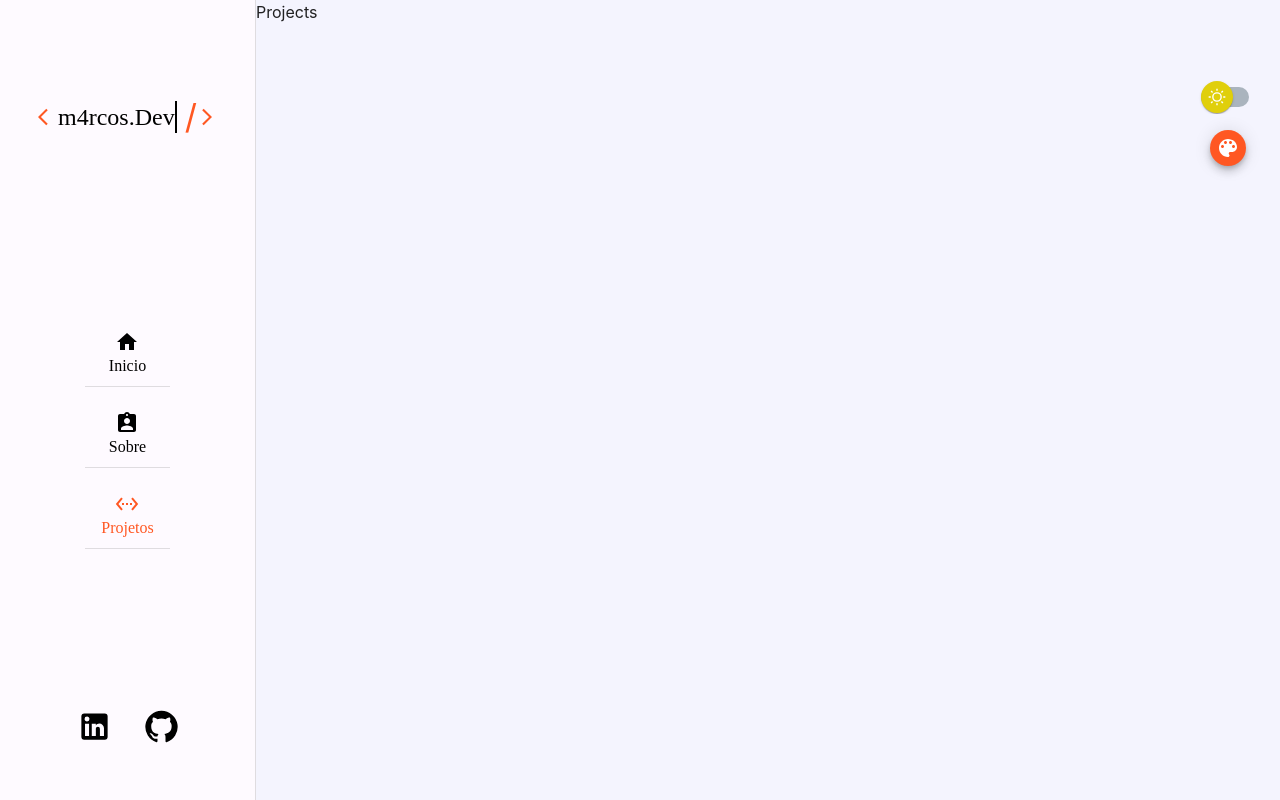
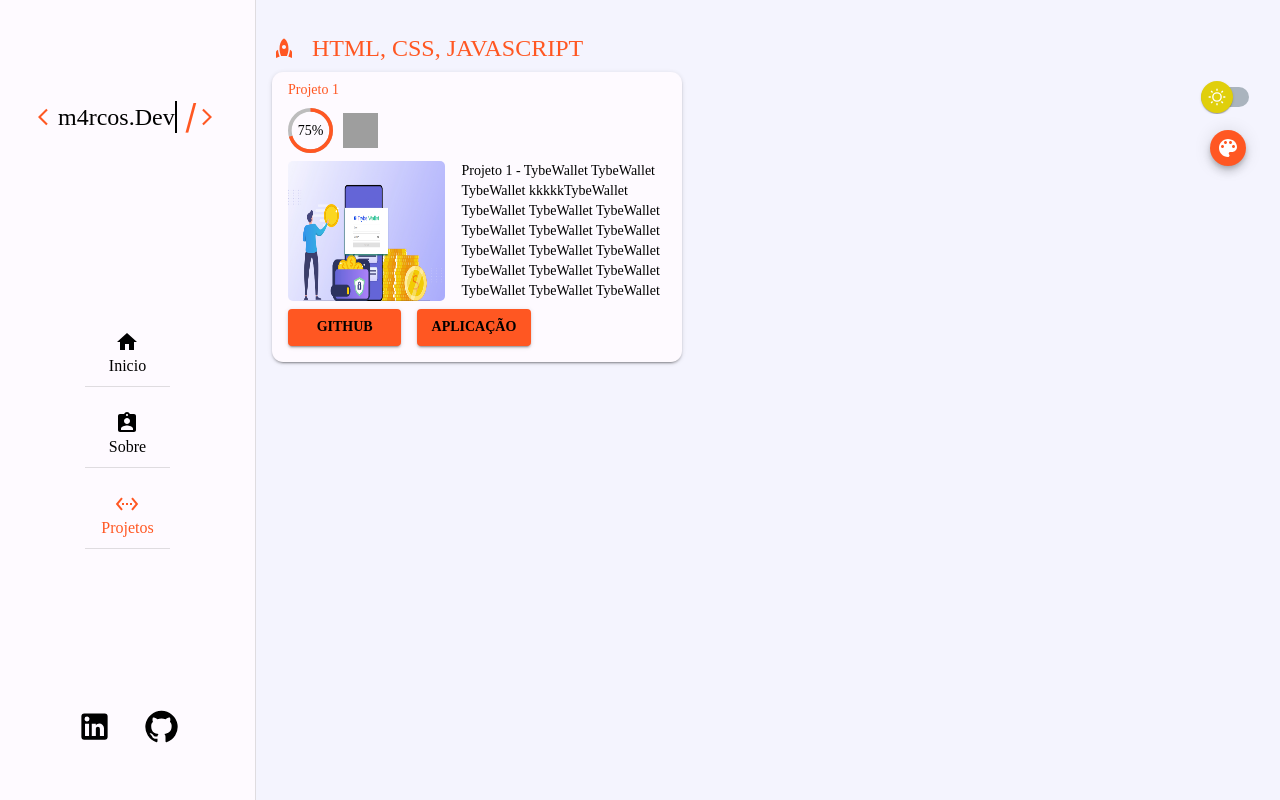
Before and after one commit to m4rcos-dev/m4rcos-dev.github.io, a React (Create React App) app in the folder portfolio/: page /projects in a window 1280 px wide. Built offline with nearby package versions, Linux system fonts and the light colour scheme; grey boxes are pictures that could not be loaded; a small style sheet from the web is missing.

Commit message:
Cria component CardProjectVanila

```diff
--- a/portfolio/package.json
+++ b/portfolio/package.json
@@ -3,9 +3,10 @@
   "version": "0.1.0",
   "private": true,
   "dependencies": {
-    "@emotion/react": "^11.10.0",
-    "@emotion/styled": "^11.10.0",
+    "@emotion/react": "^11.10.4",
+    "@emotion/styled": "^11.10.4",
     "@mui/icons-material": "^5.8.4",
+    "@mui/joy": "^5.0.0-alpha.46",
     "@mui/lab": "^5.0.0-alpha.99",
     "@mui/material": "^5.10.5",
     "@testing-library/jest-dom": "^5.16.4",
--- /dev/null
+++ b/portfolio/src/components/CardProjectsVanila.js
@@ -0,0 +1,146 @@
+import { Box, Button, Typography } from '@mui/material'
+import RocketIcon from '@mui/icons-material/Rocket';
+import React, { Component } from 'react'
+import { connect } from 'react-redux';
+import theme from '../style/Theme';
+import ImageProjeto1 from '../assets/Projeto1.png'
+import IconsProgress from './IconsProgress';
+
+class CardProjectsVanila extends Component {
+  render() {
+    const { colorChange, currentTheme, currentScreen } = this.props;
+    const { breakpoints: { values } } = theme;
+    const currentTypographyColor = currentTheme === 'dark' ? 'white' : 'black'
+    const currentTypographySize = currentScreen.width <= values.md2 ? 'body2' : 'h7';
+    const currentTypographyTitleSize = currentScreen.width <= values.md2 ? 'h5' : 'h4';
+    const currentIconTitleSize = currentScreen.width <= values.md2 ? 'medium' : 'large';
+    return (
+      <Box sx={{
+        width: '40%',
+        m: '2rem 1rem 0rem 1rem',
+      }}>
+
+        <Box sx={{
+          display: 'flex',
+          justifyContent: 'center',
+          alignItems: 'center'
+        }}>
+          <RocketIcon sx={{ color: colorChange }} fontSize={currentIconTitleSize} />
+          <Typography
+            variant={currentTypographyTitleSize}
+            fontFamily='Hack'
+            sx={{
+              width: '100%',
+              m: '0rem 0rem 0rem 1rem',
+              color: colorChange,
+            }}>
+            HTML, CSS, JAVASCRIPT
+          </Typography>
+        </Box>
+
+        <Box sx={{
+          width: '100%',
+          height: 'auto',
+          m: '0.5rem 0rem 0rem 0rem',
+          p: '0rem 1rem 1rem 0rem',
+          display: 'flex',
+          flexDirection: 'column',
+          bgcolor: `primary.${currentTheme}`,
+          borderRadius: '0.7rem',
+          boxShadow: '2'
+        }}
+        >
+
+          <Typography
+            variant={currentTypographySize}
+            fontFamily='Hack'
+            sx={{
+              width: '100%',
+              m: '0.5rem 0rem 0rem 1rem',
+              color: colorChange,
+            }}>
+            Projeto 1
+          </Typography>
+          <IconsProgress />
+
+          <Box
+            sx={{
+              width: '100%',
+              display: 'flex',
+            }}
+          >
+            <img
+              src={ImageProjeto1}
+              alt='projeto1'
+              style={{
+                margin: '0.5rem 0rem 0rem 1rem',
+                width: '40%',
+                height: 'auto',
+                borderRadius: '5px',
+              }}
+            />
+            <Typography
+              variant='body2'
+              fontFamily='Hack'
+              sx={{
+                width: '100%',
+                m: '0.5rem 0rem 0rem 1rem',
+                color: currentTypographyColor,
+              }}>
+              Projeto 1 - TybeWallet TybeWallet TybeWallet kkkkkTybeWallet TybeWallet TybeWallet TybeWallet TybeWallet TybeWallet TybeWallet TybeWallet TybeWallet TybeWallet TybeWallet TybeWallet TybeWallet TybeWallet TybeWallet TybeWallet
+            </Typography>
+          </Box>
+
+          <Box
+          sx={{
+            m: '0.5rem 0rem 0rem 1rem',
+            widht: '100%',
+            display: 'flex',
+          }}
+          >
+            <Button
+              variant="contained"
+              sx={{
+                width: '30%',
+                m: '0rem 1rem 0rem 0rem',
+                bgcolor: colorChange,
+                color: currentTypographyColor,
+                fontFamily: 'Hack',
+                fontWeight: 'bolder',
+                '&:hover': {
+                  bgcolor: colorChange,
+                }
+              }}>GitHub</Button>
+            <Button
+              variant="contained"
+              sx={{
+                width: '30%',
+                bgcolor: colorChange,
+                color: currentTypographyColor,
+                fontFamily: 'Hack',
+                fontWeight: 'bolder',
+                '&:hover': {
+                  bgcolor: colorChange,
+                }
+              }}>Aplicação
+            </Button>
+          </Box>
+
+        </Box>
+
+      </Box>
+    )
+  }
+}
+
+const mapStateToProps = (state) => ({
+  ...state.themeChange,
+  ...state.colorChange,
+  ...state.currentScreen,
+  ...state.activeTransition,
+});
+
+// export default CardProjectsVanila
+
+// ======export Redux=======
+export default connect(mapStateToProps)(CardProjectsVanila);
--- a/portfolio/src/components/ExperienceTimeLine.js
+++ b/portfolio/src/components/ExperienceTimeLine.js
@@ -62,12 +62,12 @@ class ExperienceTimeLine extends Component {
 
         <BoxCustomBg
           sx={{
-            height: '1238px',
+            height: '1220px',
             m: '0.5rem 0rem 2rem 0rem',
             p: '0rem 0rem 1rem 0rem',
             bgcolor: `primary.${currentTheme}`,
             borderRadius: '0.7rem',
-            boxShadow: '2'
+            boxShadow: '2',
           }}
         >
           {dataExperienceTimeLine().body.map((academic) => (
--- /dev/null
+++ b/portfolio/src/components/IconsProgress.js
@@ -0,0 +1,101 @@
+import { Box, CircularProgress, Typography } from '@mui/material'
+import React, { Component } from 'react'
+import { connect } from 'react-redux';
+import { dataAvatarCardAbout } from '../data/dataPageAbout'
+
+class IconsProgress extends Component {
+  render() {
+    const { colorChange, currentTheme } = this.props;
+    const currentTypographyColor = currentTheme === 'dark' ? 'white' : 'black'
+    return (
+      <Box
+        sx={{
+          m: '0.5rem 0rem 0rem 1rem',
+          display: 'flex',
+          alignItems: 'center',
+        }}
+      >
+
+        <Box sx={{
+          position: 'relative',
+          display: 'inline-flex',
+          width: '45px',
+          height: '45px',
+          m: '0rem 0.6rem 0rem 0rem',
+        }}>
+          <CircularProgress
+            variant="determinate"
+            value={100}
+            size='45px'
+            sx={{
+              color: 'grey.400',
+            }}
+          />
+          <Box
+            sx={{
+              top: 0,
+              left: 0,
+              bottom: 0,
+              right: 0,
+              position: 'absolute',
+              display: 'flex',
+              alignItems: 'center',
+              justifyContent: 'center',
+            }}
+          >
+            <Typography
+              variant='body2'
+              fontFamily='Hack'
+              sx={{
+                color: currentTypographyColor,
+              }}
+            >
+              75%
+            </Typography>
+          </Box>
+          <Box
+            sx={{
+              top: 0,
+              left: 0,
+              bottom: 0,
+              right: 0,
+              position: 'absolute',
+              display: 'flex',
+              alignItems: 'center',
+              justifyContent: 'center',
+            }}
+          >
+            <CircularProgress
+              variant="determinate"
+              value={70}
+              size='45px'
+              sx={{
+                color: colorChange,
+              }}
+            />
+          </Box>
+        </Box>
+        <img
+          alt='icon'
+          src={dataAvatarCardAbout().icosTechnologies[2].src}
+          style={{
+            width: '35px',
+            height: '35px',
+          }} />
+      </Box>
+    )
+  }
+}
+
+const mapStateToProps = (state) => ({
+  ...state.themeChange,
+  ...state.colorChange,
+  ...state.currentScreen,
+  ...state.activeTransition,
+});
+
+
+// export default IconsProgress;
+
+// ======export Redux=======
+export default connect(mapStateToProps)(IconsProgress);
--- a/portfolio/src/data/dataPageAbout.js
+++ b/portfolio/src/data/dataPageAbout.js
@@ -1,4 +1,3 @@
-import LibraryBooksIcon from '@mui/icons-material/LibraryBooks';
 import ComputerIcon from '@mui/icons-material/Computer';
 // import LogoHtml from '../assets/logoHtml.svg'
 // import LogoCss from '../assets/logoCss.svg'
@@ -10,14 +9,15 @@ import LogoMaterialUI from '../assets/logoMaterialUI.svg'
 // import LogoBash from '../assets/logoBash.svg'
 import AvatarImg from '../assets/avatarImg.png'
 import SchoolIcon from '@mui/icons-material/School';
-import AssignmentIndIcon from '@mui/icons-material/AssignmentInd';
+import BusinessIcon from '@mui/icons-material/Business';
+import BadgeIcon from '@mui/icons-material/Badge';
 import { v4 as uuidv4 } from 'uuid';
 
 export const dataAvatarCardAbout = (colorIcon, sizeIcon) => {
   return {
     avatarImage: AvatarImg,
     title1: 'Bio',
-    icon1: <LibraryBooksIcon sx={{ color: colorIcon }} fontSize={sizeIcon} />,
+    icon1: <BadgeIcon sx={{ color: colorIcon }} fontSize={sizeIcon} />,
     text1: `Fascinado por desafio, encontrei na (TI) a área ideal, estudando e trabalhando na área desde os 15 anos de idade, já foi professor, técnico em informática, empreendedor, técnico em eletrônica e reparo em celulares, streamer, criador de conteúdo digital, e atualmente desenvolvedor Front-End cursando Back-end e almejando o desenvolvimento Full Stack.
     Mineiro, nascido em 93, casado, pai de dois filhos que me motivam todos os dias a dar o meu máximo e claro um sonhador correndo atrás de seus objetivos....
     Precisa de um DEV? Vamos trabalhar juntos....`,
@@ -147,7 +147,7 @@ export const dataExperienceTimeLine = (colorIcon, sizeIcon) => {
   return {
     head: [
       {
-        icon: <AssignmentIndIcon sx={{ color: colorIcon, }} fontSize={sizeIcon} />,
+        icon: <BusinessIcon sx={{ color: colorIcon, }} fontSize={sizeIcon} />,
         title: 'Experiência Profissionais',
       }
     ],
--- a/portfolio/src/index.js
+++ b/portfolio/src/index.js
@@ -6,7 +6,7 @@ import { CssBaseline, ThemeProvider } from '@mui/material'
 import theme from './style/Theme';
 import { BrowserRouter } from 'react-router-dom'
 import { Provider } from 'react-redux';
-import store from './redux/store/store'
+import store from './redux/store/store';
 
 const root = ReactDOM.createRoot(document.getElementById('root'));
 root.render(
--- a/portfolio/src/pages/Projects.js
+++ b/portfolio/src/pages/Projects.js
@@ -1,4 +1,4 @@
-import { Box, Typography } from "@mui/material";
+import { Box } from "@mui/material";
 import React from "react";
 import Slide from '@mui/material/Slide'
 import theme from "../style/Theme";
@@ -7,6 +7,7 @@ import theme from "../style/Theme";
 import { connect } from 'react-redux'
 import { currentUrl } from "../redux/actions/currentUrl";
 import { activeTransition } from "../redux/actions/activeTransition";
+import CardProjectsVanila from "../components/CardProjectsVanila";
 
 class Projects extends React.Component {
   componentDidMount() {
@@ -35,12 +36,12 @@ class Projects extends React.Component {
           <Box
             sx={{
               width: '100%',
-              height: '100vh'
+              height: '100vh',
+              display: 'flex',
+              flexDirection: 'column',
             }}
           >
-            <Typography>
-              Projects
-            </Typography>
+            <CardProjectsVanila />
           </Box>
         </Slide>
       </Box>
```
Also changed, not shown: portfolio/src/assets/Projeto1.png (added), 1 other file (tests, documents, lock files or other folders). Lines whose indentation alone changed are shown as unchanged.
